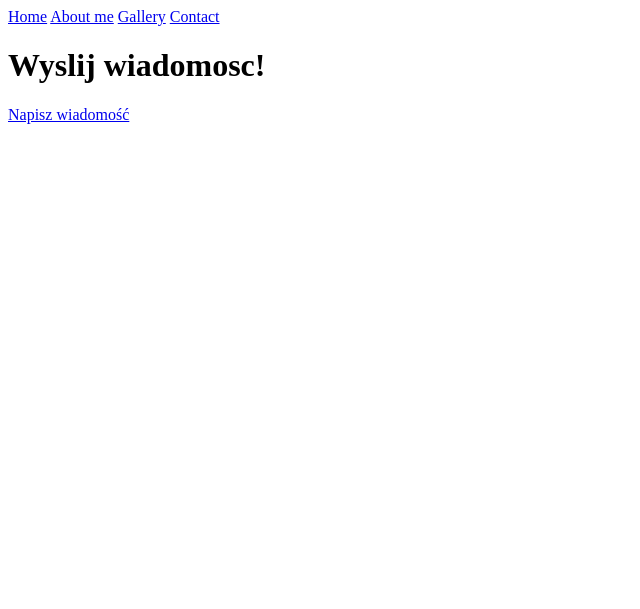
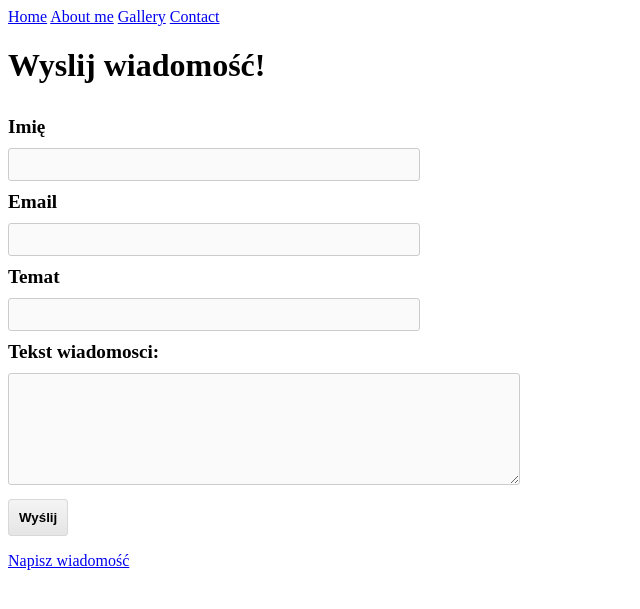
Before and after one commit to owczarek72144/Fflaskapp, a Flask app: page /contact in a window 1280 px wide. Shown: the top 609 px of the page, without its empty margins (0-640 px from the left). Run offline with Flask 2, Linux system fonts and the light colour scheme.

Commit message:
Dodano formularz kontaktowy

```diff
--- /dev/null
+++ b/forms.py
@@ -0,0 +1,15 @@
+from flask_wtf import FlaskForm
+from wtforms import StringField
+from wtforms import validators
+from wtforms.validators import DataRequired, Email
+import email_validator
+from wtforms import TextAreaField
+from wtforms import TextField
+from wtforms import SubmitField
+
+class ContatcForm(FlaskForm):
+    name = TextField("Imię", [validators.required()])
+    email = TextField("Email", validators=[DataRequired()])
+    subject = TextField("Temat", [validators.required()])
+    message = TextAreaField("Tekst wiadomosci:", [validators.required()])
+    submit = SubmitField("Wyślij")
--- a/run.py
+++ b/run.py
@@ -1,6 +1,7 @@
 from flask import Flask
 from flask import request
 from flask import render_template
+from forms import ContatcForm
 from flask import abort,redirect,url_for,make_response
 app=Flask(__name__)
 
@@ -16,15 +17,23 @@ def aboutme():
 def gallery():
     return render_template("gallery.html")
 
-@app.route('/contact')
+@app.route('/contact', methods=['GET','POST'])
 def contact():
-    return render_template("contact.html")
+    form = ContatcForm()
+
+    if request.method == 'POST':
+        return render_template('contactsuccess.html')
+    elif request.method == 'GET':
+        return render_template('contact.html', form=form)
+#    return render_template("contact.html")
+
+
 
 #errors
 @app.errorhandler(404)
 def not_found_error(e):
     return render_template('404.html'), 404
 
-
+app.secret_key = '289304jkdhfasd08f87sdayfasd89ufjsadfus'
 if __name__ == '__main__':
     app.run(debug=False)
--- /dev/null
+++ b/static/form.css
@@ -0,0 +1,64 @@
+/* Contact form */
+form label {
+  font-size: 1.2em;
+  font-weight: bold;
+  display: block;
+  padding: 10px 0;
+}
+
+form input#name,
+form input#email,
+form input#subject {
+  width: 400px;
+  background-color: #fafafa;
+  -webkit-border-radius: 3px;
+     -moz-border-radius: 3px;
+          border-radius: 3px;
+  border: 1px solid #cccccc;
+  padding: 5px;
+  font-size: 1.1em;
+}
+
+form textarea#message {
+  width: 500px;
+  height: 100px;
+  background-color: #fafafa;
+  -webkit-border-radius: 3px;
+     -moz-border-radius: 3px;
+          border-radius: 3px;
+  border: 1px solid #cccccc;
+  margin-bottom: 10px;
+  padding: 5px;
+  font-size: 1.1em;
+}
+
+form input#submit {
+  display: block;
+  -webkit-border-radius: 3px;
+     -moz-border-radius: 3px;
+          border-radius: 3px;
+  border:1px solid #d8d8d8;
+  padding: 10px;
+  font-weight:bold;
+  text-align: center;
+  color: #000000;
+  background-color: #f4f4f4;
+  background-image: -webkit-gradient(linear, left top, left bottom, color-stop(0%, #f4f4f4), color-stop(100%, #e5e5e5));
+  background-image: -webkit-linear-gradient(top, #f4f4f4, #e5e5e5);
+  background-image: -moz-linear-gradient(top, #f4f4f4, #e5e5e5);
+  background-image: -ms-linear-gradient(top, #f4f4f4, #e5e5e5);
+  background-image: -o-linear-gradient(top, #f4f4f4, #e5e5e5);
+  background-image: linear-gradient(top, #f4f4f4, #e5e5e5);filter:progid:DXImageTransform.Microsoft.gradient(GradientType=0,startColorstr=#f4f4f4, endColorstr=#e5e5e5);
+}
+
+form input#submit:hover{
+  cursor: pointer;
+  border:1px solid #c1c1c1;
+  background-color: #dbdbdb;
+  background-image: -webkit-gradient(linear, left top, left bottom, color-stop(0%,#dbdbdb), color-stop(100%, #cccccc));
+  background-image: -webkit-linear-gradient(top, #dbdbdb, #cccccc);
+  background-image: -moz-linear-gradient(top, #dbdbdb, #cccccc);
+  background-image: -ms-linear-gradient(top, #dbdbdb, #cccccc);
+  background-image: -o-linear-gradient(top, #dbdbdb, #cccccc);
+  background-image: linear-gradient(top, #dbdbdb, #cccccc);filter:progid:DXImageTransform.Microsoft.gradient(GradientType=0,startColorstr=#dbdbdb, endColorstr=#cccccc);
+}
--- a/templates/contact.html
+++ b/templates/contact.html
@@ -3,6 +3,7 @@
 <head>
     <meta charset="UTF-8">
     <title>Home</title>
+    <link rel= "stylesheet" type= "text/css" href= "{{ url_for('static',filename='form.css') }}">
 </head>
 <body>
 <nav>
@@ -12,10 +13,31 @@
     <a href="{{url_for('contact')}}">Contact</a>
 
 </nav>
+
 <div class="content">
-    <h1>Wyslij wiadomosc!</h1>
+    {% block content %}
+    <h1>Wyslij wiadomość!</h1>
+    <form action="{{ url_for('contact') }}" method="post">
+        {{ form.hidden_tag() }}
+
+        {{ form.name.label }}
+        {{ form.name }}
+
+        {{ form.email.label }}
+        {{ form.email }}
+
+        {{ form.subject.label }}
+        {{ form.subject }}
+
+        {{ form.message.label }}
+        {{ form.message }}
+
+        {{ form.submit }}
+
+    </form>
     <p><a href="mailto:test@test.pl">Napisz wiadomość</a>
 </p>
+    {% endblock %}
 
 </div>
 
```
Also changed, not shown: templates/contactsuccess.html (added, +23 -0 lines).
